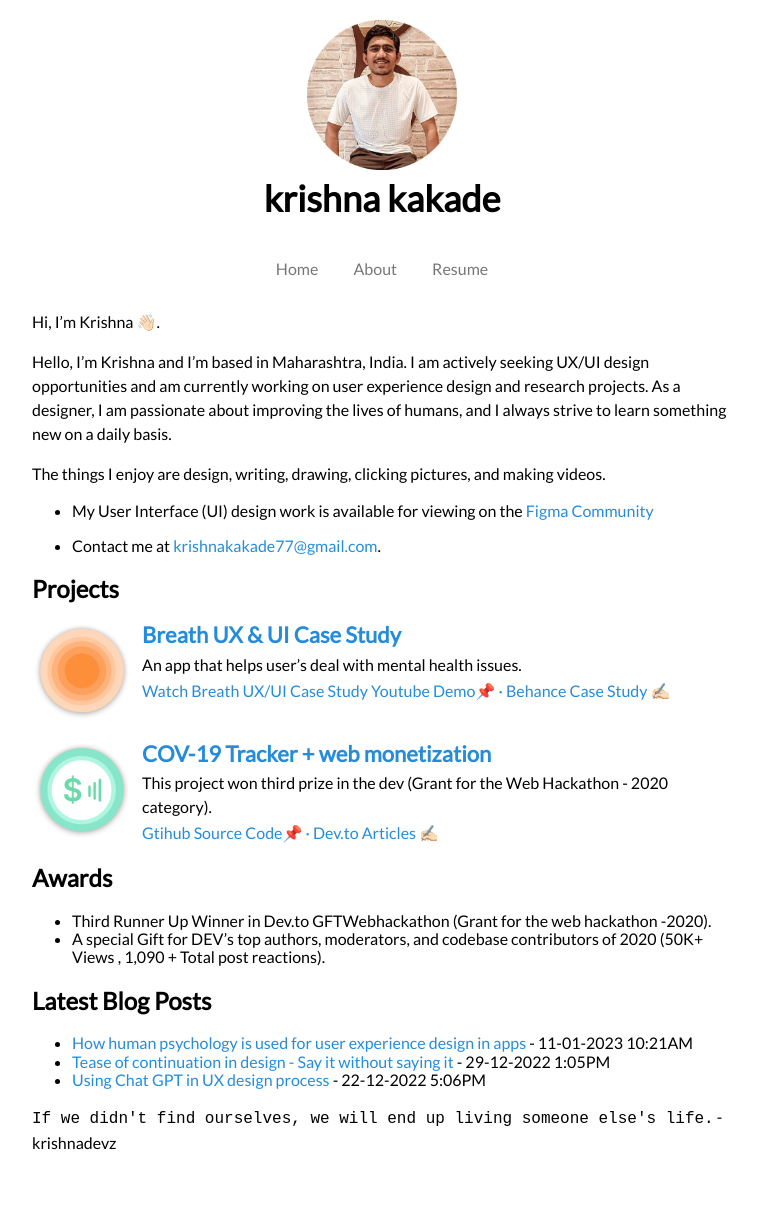
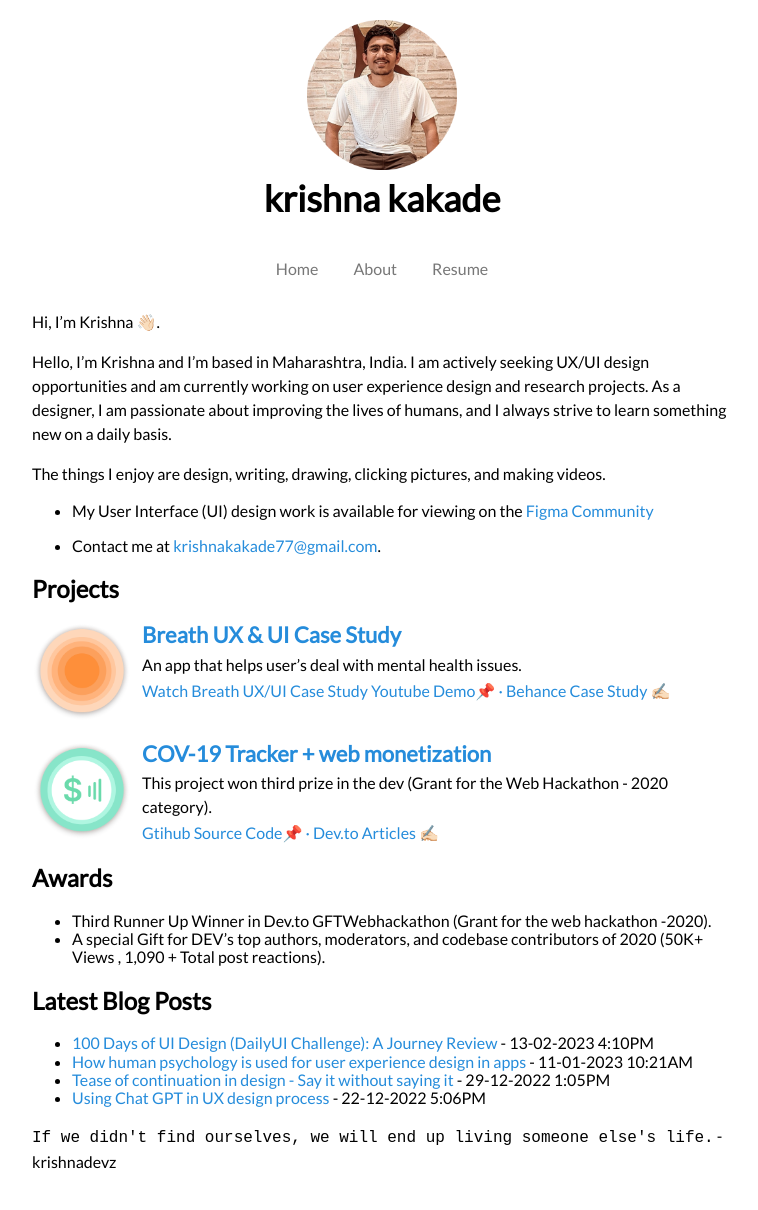
Before and after one commit to krishnadevz/krishnadevz.github.io, a Jekyll site: the page built from index.md, in a window 1280 px wide. Shown: the whole page, without its empty margins (258-1016 px from the left). Built offline with Jekyll 4.4.1, drawn with Linux system fonts in a browser that asks for light colours; nearby versions of some CDN libraries.

Commit message:
updates updates

```diff
--- a/index.md
+++ b/index.md
@@ -31,7 +31,8 @@ The things I enjoy are design, writing, drawing, clicking pictures, and making v
 
 ## Latest Blog Posts
 
-* [How human psychology is used for user experience design in apps](https://dev.to/krishnakakade/how-human-psychology-is-used-for-user-experience-design-in-apps-2odc) - 11-01-2023 10:21AM
+* [100 Days of UI Design (DailyUI Challenge): A Journey Review](https://krishnakakade.medium.com/100-days-of-ui-design-dailyui-challenge-a-journey-review-a29f22cb525c) - 13-02-2023 4:10PM
+*  [How human psychology is used for user experience design in apps](https://dev.to/krishnakakade/how-human-psychology-is-used-for-user-experience-design-in-apps-2odc) - 11-01-2023 10:21AM
 * [Tease of continuation in design - Say it without saying it](https://dev.to/krishnakakade/tease-of-continuation-in-design-say-it-without-saying-it-59am) - 29-12-2022 1:05PM
 * [Using Chat GPT in UX design process](https://dev.to/krishnakakade/using-chat-gpt-in-ux-design-process-4doo) - 22-12-2022 5:06PM
 
```
